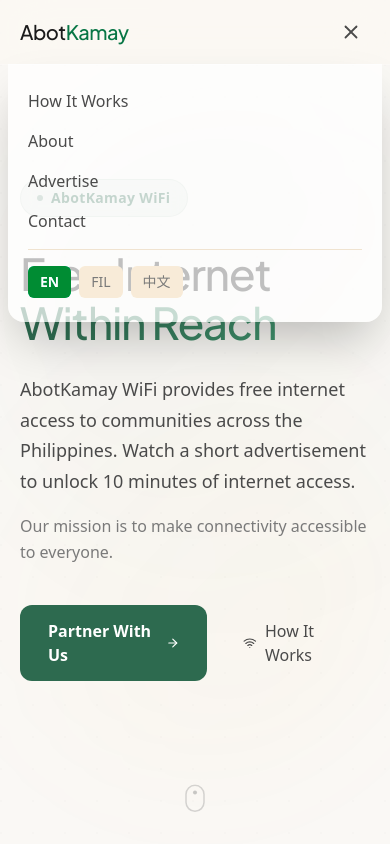
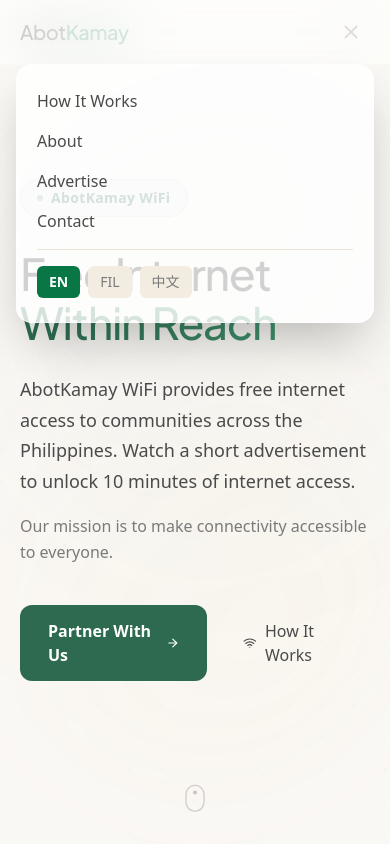
Before and after one commit to XingCEO/ph-wifi-portal, a Next.js app in the folder web/: page /en in a window 390 px wide. Both pictures are taken after a click on the button "Toggle menu". Shown: the top 844 px of the page. Built offline with nearby package versions, Linux system fonts and the light colour scheme.

Commit message:
fix: full-screen frosted glass overlay for mobile menu
- Backdrop covers entire screen (inset-0 top-0) not just below header
- White/60 + backdrop-blur-xl for Apple-style frosted glass
- Menu panel floats as rounded card with margins

```diff
--- a/web/app/[lang]/components/Header.tsx
+++ b/web/app/[lang]/components/Header.tsx
@@ -87,10 +87,10 @@
       {menuOpen && (
         <>
           <div
-            className="fixed inset-0 top-16 bg-black/40 backdrop-blur-md z-40 md:hidden"
+            className="fixed inset-0 top-0 bg-white/60 backdrop-blur-xl z-40 md:hidden"
             onClick={() => setMenuOpen(false)}
           />
-          <div className="fixed top-16 left-0 right-0 z-50 md:hidden bg-white/72 backdrop-blur-xl saturate-[1.8] border-t border-white/30 px-5 py-6 shadow-2xl rounded-b-2xl mx-2">
+          <div className="fixed top-16 left-4 right-4 z-50 md:hidden bg-white/80 backdrop-blur-2xl border border-white/50 px-5 py-6 shadow-2xl rounded-2xl">
             <nav className="flex flex-col gap-4">
               <a
                 href="#how-it-works"
```
